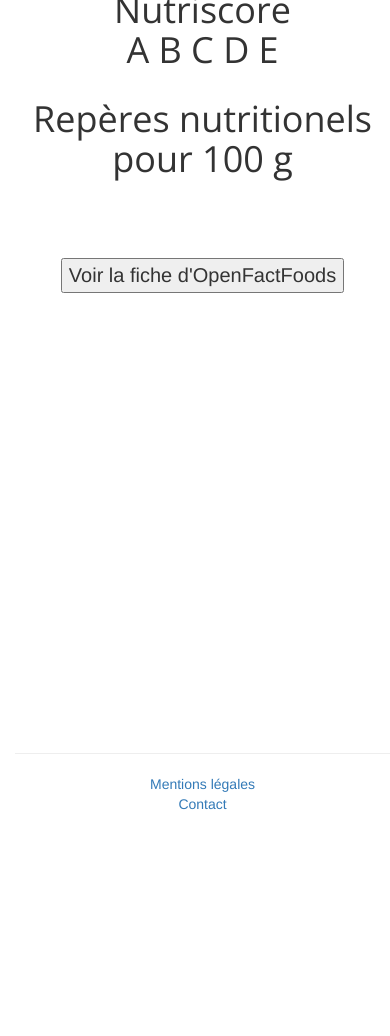
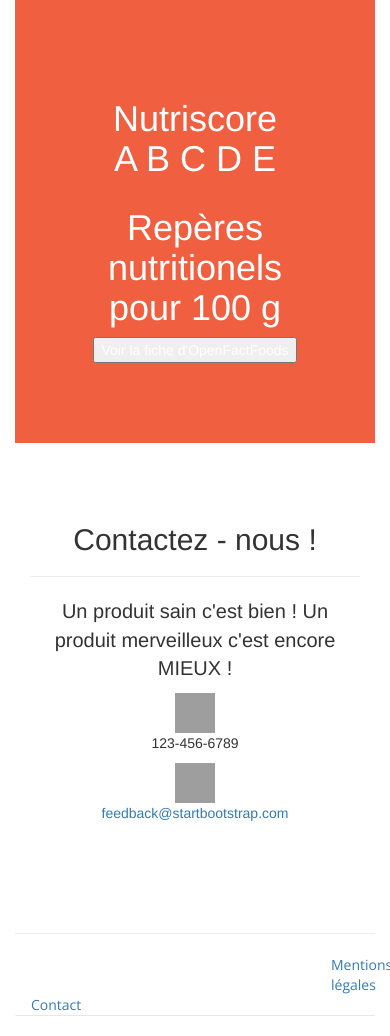
Before and after one commit to pastrouveedespeudo/plateforme-nutella-miam-miam, a Django app: template templates/pages/mes_aliments.html in a window 390 px wide. Shown: the part 380-1416 px from the top of the page. Before the commit the page ends 1190 px from the top, so only its background shows below. Run offline with Django 3.2, Linux system fonts and the light colour scheme; the template is opened without the code that fills it, so the values that code supplies are empty; some libraries are stand-ins or nearby versions; grey boxes are pictures that could not be loaded.

Commit message:
Update mes_aliments.html

```diff
--- a/templates/pages/mes_aliments.html
+++ b/templates/pages/mes_aliments.html
@@ -1,3 +1,6 @@
+
+
+
 
 {%load static%}
 
@@ -14,7 +17,7 @@
 
   <link rel ="stylesheet" href="{% static  'ccss/home.css'%}">
 
-  <title>Mes_aliment</title>
+  <title>Colette&Remi</title>
 
   <!-- Bootstrap core CSS -->
   <link href="{% static 'vendor/bootstrap/css/bootstrap.min.css' %}" rel="stylesheet">
@@ -29,12 +32,12 @@
 
   <!-- Custom styles for this template -->
 
-  <link href="{% static 'css/mes_aliments.css' %}" rel="stylesheet">
+  <link href="{% static 'css/aliments.css' %}" rel="stylesheet">
 
 </head>
 
+<body id="page-top">
 
-<body id="page-top">
 
 
     <div class="container-fluid" id="Menu-TOP">
@@ -54,20 +57,33 @@
                </div>
            </div>
         </div>
-    </div>
 
 
-    <div class="container-fluid">
-        <div class="row" id="row2">
-
-           <div class="col-md-12" id="block3">
-              <input type='text' id="AlimentRecherche" placeholder="Aliment recherché" disabled="disabled>
-           </div>
-
-        </div>
-    </div>
 
 
+
+
+  <header class="masthead text-center d-flex">
+    <div class="container my-auto">
+      <div class="row">
+        <div id="ali">
+          <h1 class="titreUn" id="titreUn">
+            <strong>Aliment Recherché</strong>
+          </h1>
+          <hr>
+  </header>
+
+
+
+
+
+  <section class="bg-primary" id="about">
+
+    <div class="container">
+
+      <div class="row">
+
+        <div class="col-lg-8 mx-auto text-center">
 
             <div class="container-fluid">
                 <div class="row" id="row3">
@@ -77,45 +93,96 @@
                    </div>
 
 
-
                     <div class="col-md-6 col-xs-12" id="block12" >
                       <h1>Repères nutritionels<br>pour 100 g</h1>
+                   </div>
+
+
+
+                  <div class="col-md-12 col-xs-12" id="block13">
+                     <input type="button" value="Voir la fiche d'OpenFactFoods" id="button"/>
+                  </div>
+
+
+
+                </div>
            </div>
 
         </div>
       </div>
 
+  </section>
 
 
-    <div class="container-fluid">
-        <div class="row" id="row10" style="text-align:center">
 
-           <div class="col-md-12 col-xs-12" id="block13">
-               <input type="button" value="Voir la fiche d'OpenFactFoods" id="button"/>
+
+
+
+  <section id="contact">
+
+    <div class="container">
+      <div class="row">
+        <div class="col-lg-8 mx-auto text-center">
+
+          <h2 class="section-heading">Contactez - nous !</h2>
+
+          <hr class="my-4">
+
+          <p class="mb-5" id="contactP">Un produit sain c'est bien ! Un produit merveilleux c'est encore MIEUX !</p>
+
         </div>
 
       </div>
+
+
+
+      <div class="row">
+
+        <div class="col-lg-4 ml-auto text-center">
+
+          <i class="fas fa-phone fa-3x mb-3 sr-contact-1"></i>
+          <img class="phone" id="phone" src="static/img/portfolio/bas/phone.png">
+          <p>123-456-6789</p>
+
         </div>
 
 
-   <br><br><br><br><br><br><br><br><br><br><br>
-   <br><br><br><br><br><br><br><br><br><br><br>
-   <hr color:black>
-    <div class="container-fluid" id="bas">
-      <div class="row">
-        <div class="col-md-6" id="mentions">
-          <a href="#">Mentions légales</a>
-        </div>
+        <div class="col-lg-4 mr-auto text-center">
 
+          <i class="fas fa-envelope fa-3x mb-3 sr-contact-2"></i>
 
-        <div class="col-md-6" id="contact">
-          <a href="#">Contact</a>
+          <img class="mail" id="mail" src="static/img/portfolio/bas/mail.png">
+          <p>
+            <a href="mailto:your-email@your-domain.com">feedback@startbootstrap.com</a>
+          </p>
         </div>
 
 
       </div>
     </div>
- <br><br>
+  </section>
+
+
+
+  <hr color:black>
+  <nav class="navbar navbar-expand-lg navbar-light fixed-bot" id="mainNav">
+
+    <div class="container">
+
+        <div class="mentions">
+          <a class="compte_top_haut_droit" id="compte_top_haut_droit" href="#">Mentions légales</a>
+        </div>
+
+
+        <div class="contact">
+          <a class="aliments_top_haut_droit" id="aliments_top_haut_droit" href="#">Contact</a>
+        </div>
+
+
+    </div>
+  </nav>
+
+
 
 
 
```
Lines whose indentation alone changed are shown as unchanged.
